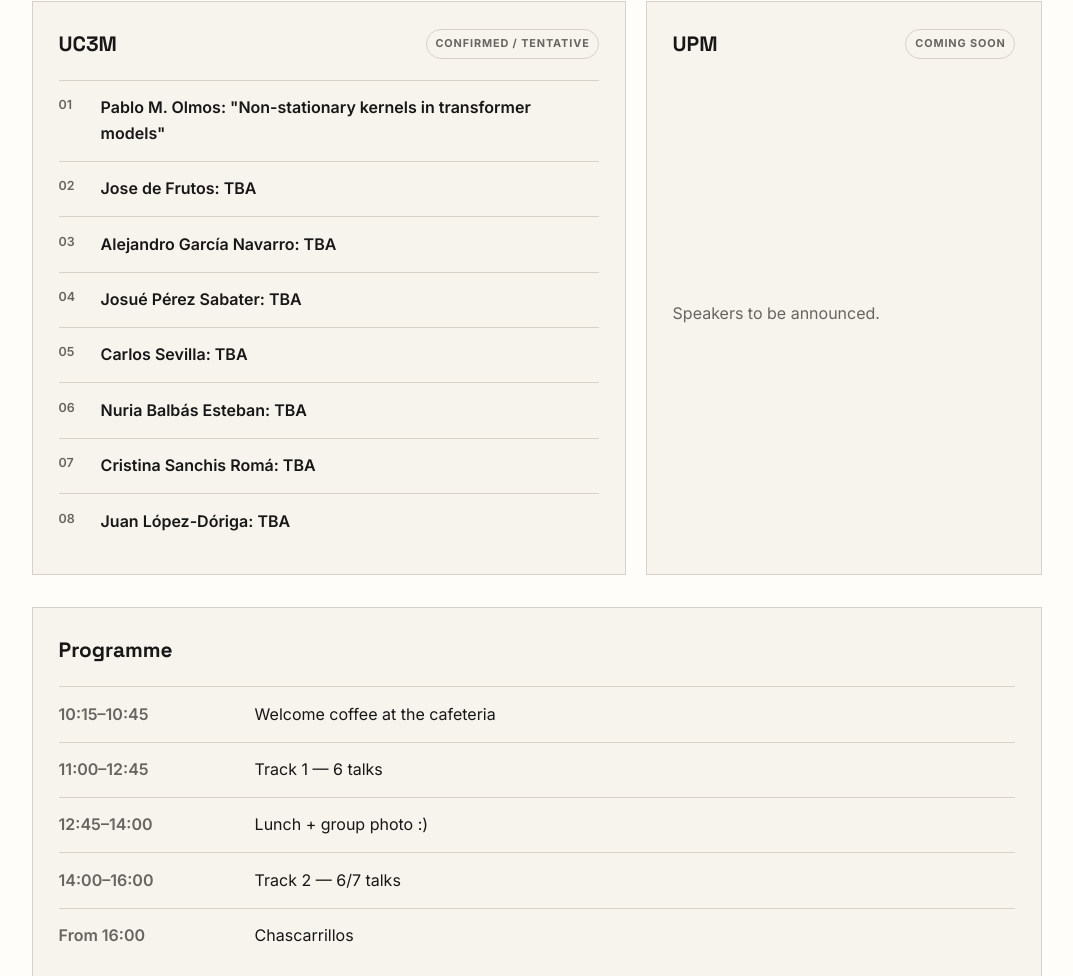
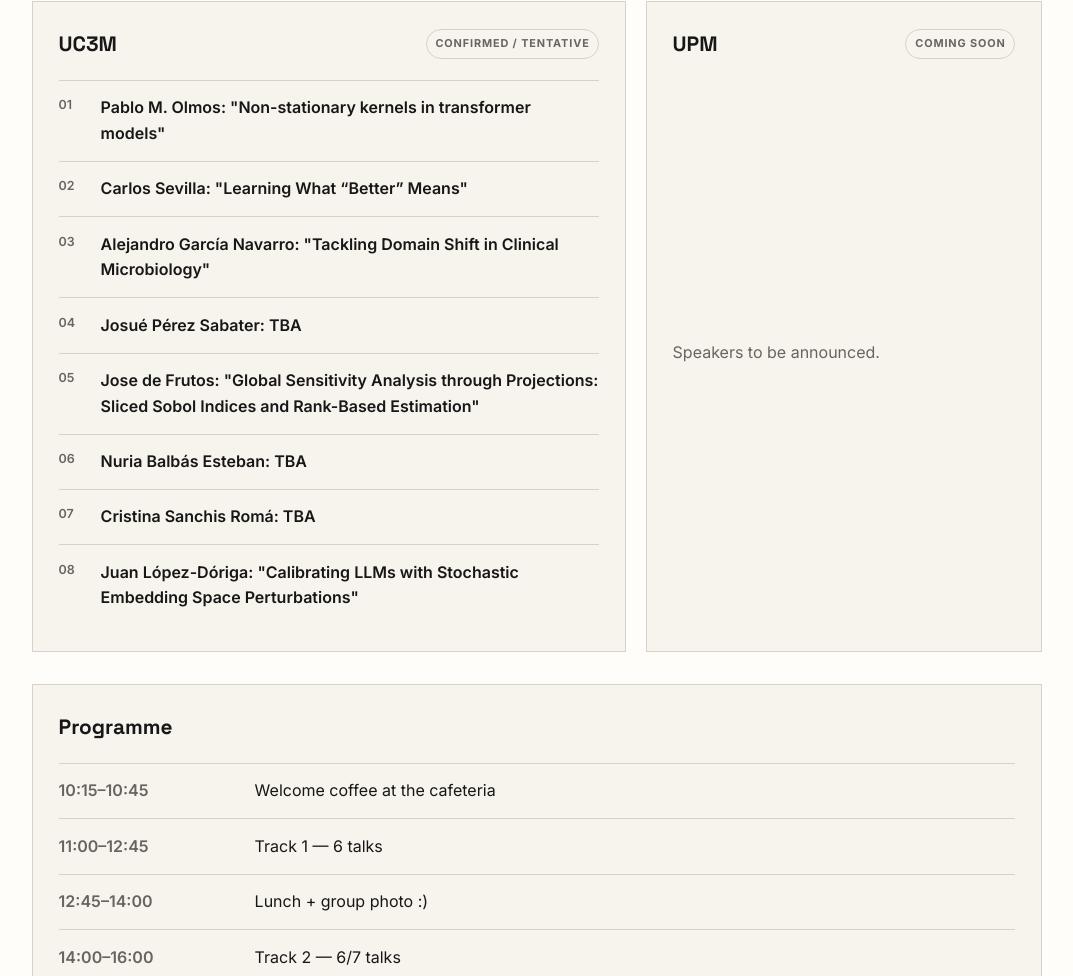
Before and after one commit to fatal-workshop/fatal-workshop.github.io, a plain HTML site: page index.html in a window 1280 px wide. Shown: the part 1822-2798 px from the top of the page, without its empty margins (138-1211 px from the left). Drawn offline with Linux system fonts and the light colour scheme.

Commit message:
titles_uc3m

```diff
--- a/index.html
+++ b/index.html
@@ -99,13 +99,13 @@
             </div>
             <ul class="speaker-list">
               <li><span class="index">01</span><span>Pablo M. Olmos: "Non-stationary kernels in transformer models"</span></li>
-              <li><span class="index">02</span><span>Jose de Frutos: TBA</span></li>
-              <li><span class="index">03</span><span>Alejandro García Navarro: TBA</span></li>
+              <li><span class="index">02</span><span>Carlos Sevilla: "Learning What “Better” Means"</span></li>
+              <li><span class="index">03</span><span>Alejandro García Navarro: "Tackling Domain Shift in Clinical Microbiology"</span></li>
               <li><span class="index">04</span><span>Josué Pérez Sabater: TBA</span></li>
-              <li><span class="index">05</span><span>Carlos Sevilla: TBA</span></li>
+              <li><span class="index">05</span><span>Jose de Frutos: "Global Sensitivity Analysis through Projections: Sliced Sobol Indices and Rank-Based Estimation"</span></li>
               <li><span class="index">06</span><span>Nuria Balbás Esteban: TBA</span></li>
               <li><span class="index">07</span><span>Cristina Sanchis Romá: TBA</span></li>
-              <li><span class="index">08</span><span>Juan López-Dóriga: TBA</span></li>
+              <li><span class="index">08</span><span>Juan López-Dóriga: "Calibrating LLMs with Stochastic Embedding Space Perturbations"</span></li>
             </ul>
           </div>
 
```
